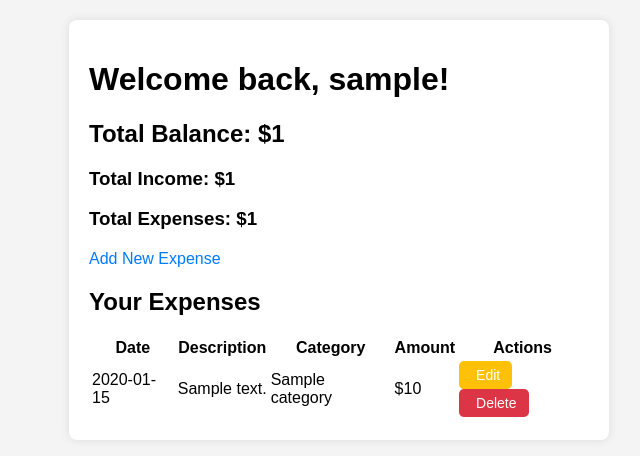
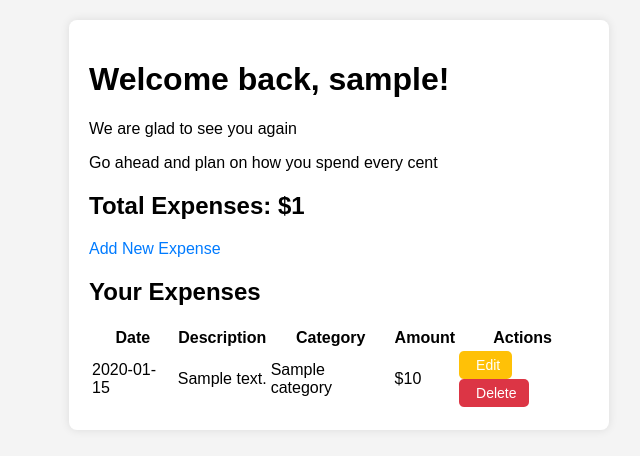
Before and after one commit to stanly08/walletwatch, a Flask app: template app/templates/dashboard.html in a window 1280 px wide. Shown: the part 100-556 px from the top of the page, without its empty margins (301-941 px from the left). Run offline with Flask 3, Linux system fonts and the light colour scheme; the template is opened without the code that fills it: values that come from a table or form of the project are taken from there, most other values are stand-ins (such as "Sample title", 1, 10 or a date in 2020).

Commit message:
Update dashboard.html

```diff
--- a/app/templates/dashboard.html
+++ b/app/templates/dashboard.html
@@ -6,11 +6,12 @@
 <div class="container">
     <h1>Welcome back, {{ username }}!</h1>
 
+    <p>We are glad to see you again</p>
+    <p>Go ahead and plan on how you spend every cent</p>
+
     <!-- Statistics Section -->
     <div class="statistics">
-        <h2>Total Balance: ${{ total_balance }}</h2>
-        <h3>Total Income: ${{ total_income }}</h3>
-        <h3>Total Expenses: ${{ total_expenses }}</h3>
+        <h2>Total Expenses: ${{ total_expenses }}</h2>
     </div>
 
     <!-- Button to Add Expense -->
```
